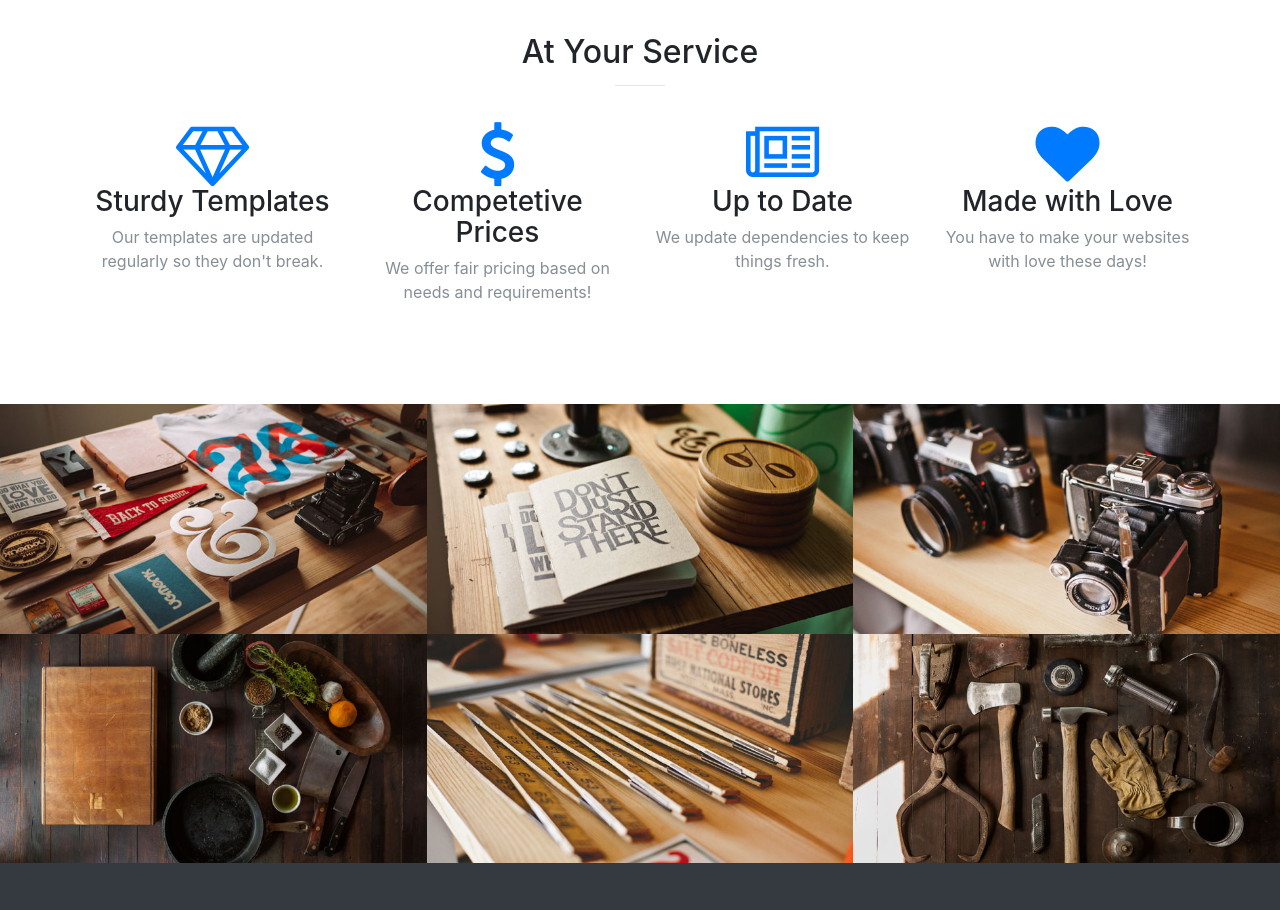
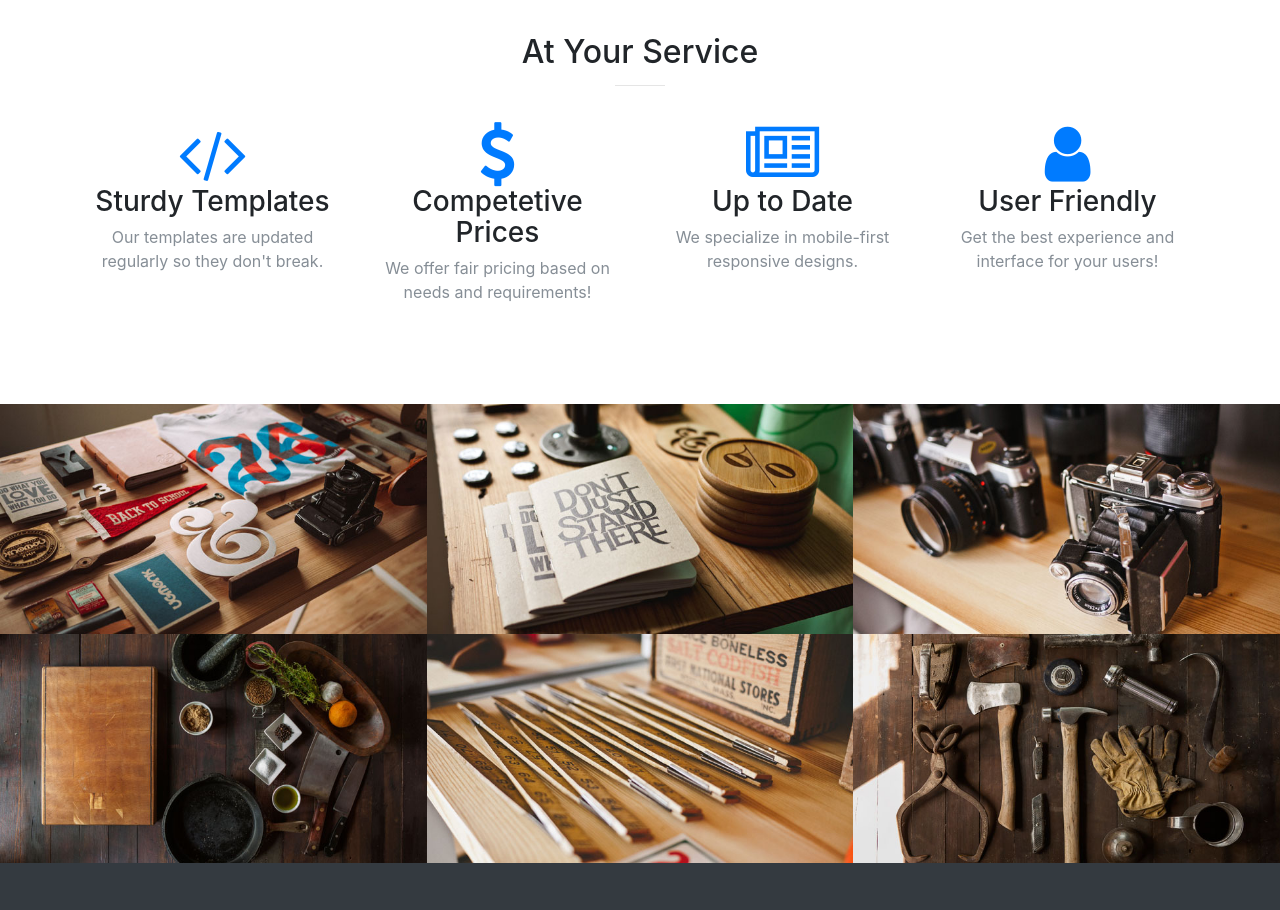
Before and after one commit to cotrones/cotrones.github.io, a website with bundled scripts: page index.html in a window 1280 px wide. Shown: the part 1260-2170 px from the top of the page. Built offline with nearby package versions, Linux system fonts and the light colour scheme.

Commit message:
Content Update
Updated content on the site

```diff
--- a/index.html
+++ b/index.html
@@ -8,7 +8,7 @@
     <meta name="description" content="">
     <meta name="author" content="">
 
-    <title>Cotrones - Freelance Web Developing</title>
+    <title>Cotrones | Freelance Front-End Developer</title>
 
     <!-- Bootstrap core CSS -->
     <link href="vendor/bootstrap/css/bootstrap.min.css" rel="stylesheet">
@@ -91,7 +91,7 @@
         <div class="row">
           <div class="col-lg-3 col-md-6 text-center">
             <div class="service-box">
-              <i class="fa fa-4x fa-diamond text-primary sr-icons"></i>
+              <i class="fa fa-4x fa-code text-primary sr-icons"></i>
               <h3>Sturdy Templates</h3>
               <p class="text-muted">Our templates are updated regularly so they don't break.</p>
             </div>
@@ -107,14 +107,14 @@
             <div class="service-box">
               <i class="fa fa-4x fa-newspaper-o text-primary sr-icons"></i>
               <h3>Up to Date</h3>
-              <p class="text-muted">We update dependencies to keep things fresh.</p>
+              <p class="text-muted">We specialize in mobile-first responsive designs.</p>
             </div>
           </div>
           <div class="col-lg-3 col-md-6 text-center">
             <div class="service-box">
-              <i class="fa fa-4x fa-heart text-primary sr-icons"></i>
-              <h3>Made with Love</h3>
-              <p class="text-muted">You have to make your websites with love these days!</p>
+              <i class="fa fa-4x fa-user text-primary sr-icons"></i>
+              <h3>User Friendly</h3>
+              <p class="text-muted">Get the best experience and interface for your users!</p>
             </div>
           </div>
         </div>
```
